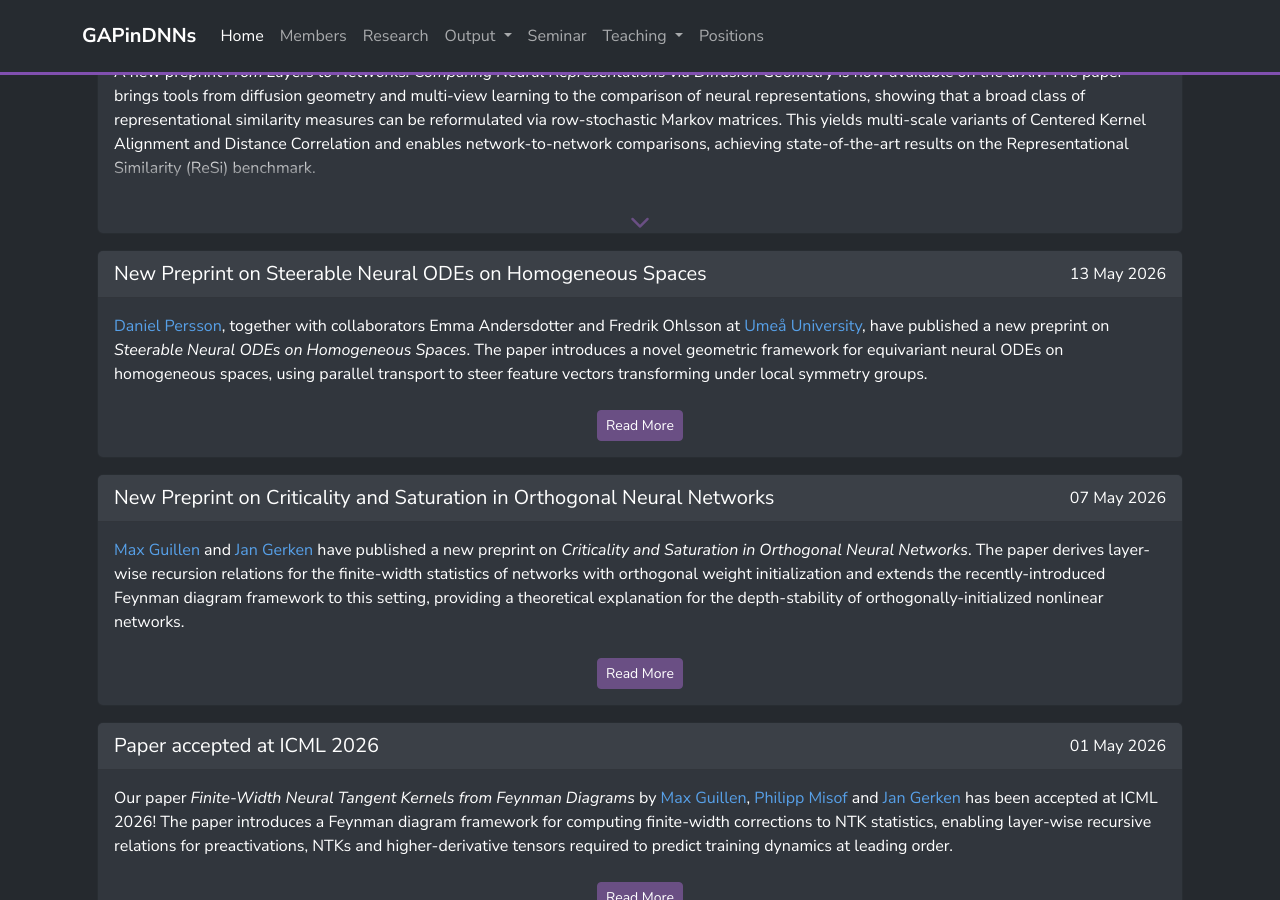
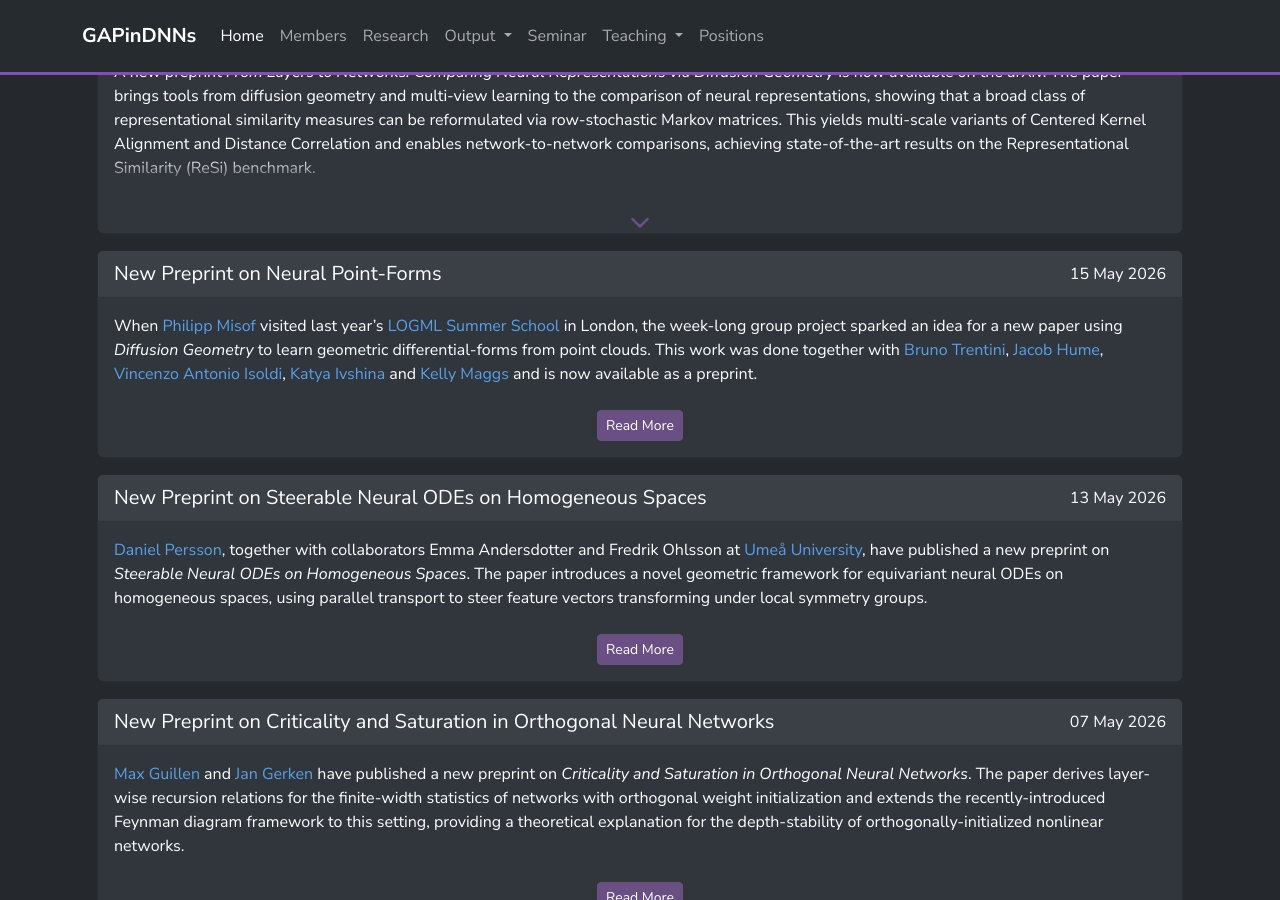
Before and after one commit to GAPinDNNs/gapindnns.github.io, a Jekyll site: the page built from _pages/index.md, in a window 1280 px wide and 900 px high, scrolled down 2753 px. Built offline with Jekyll 4.4.1, drawn with Linux system fonts in a browser that asks for light colours; nearby versions of some CDN libraries.

Commit message:
Added news entry about neural point-forms paper (#57)

```diff
--- a/_data/news.yml
+++ b/_data/news.yml
@@ -37,6 +37,11 @@
   link: /downloads/slides/2026-06-09-daniel-persson.pdf
   text: |
     [Daniel Persson](/members/Daniel_Persson) gave an invited talk on *Geometric Deep Learning - From equivariance to weather predictions* at the [Mathematical Foundations of AI](https://sites.google.com/view/chair-math-of-ai/mathematical-foundations-of-ai-main-page) workshop, held at Chalmers University of Technology (Palmstedtsalen), Gothenburg, June 8–10, 2026. Slides are available [here](/downloads/slides/2026-06-09-daniel-persson.pdf).
+- date: 2026-05-15
+  headline: "New Preprint on Neural Point-Forms"
+  link: https://arxiv.org/abs/2605.15524
+  text: |
+    When [Philipp Misof](/members/Philipp_Misof) visited last year's [LOGML Summer School](https://www.logml.ai/) in London, the week-long group project sparked an idea for a new paper using *Diffusion Geometry* to learn geometric differential-forms from point clouds. This work was done together with [Bruno Trentini](https://trentini.fyi/), [Jacob Hume](https://jakehume.xyz/Welcome!), [Vincenzo Antonio Isoldi](https://www.linkedin.com/in/vincenzoantonioisoldi/), [Katya Ivshina](https://katyaivshina.com/) and [Kelly Maggs](https://sites.google.com/view/kelly-maggs) and is now available as a preprint.
 - date: 2026-05-01
   headline: "Paper accepted at ICML 2026"
   link: https://arxiv.org/abs/2508.11522
```
